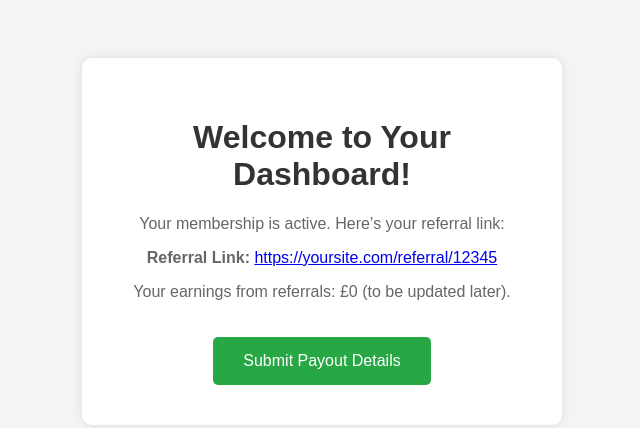
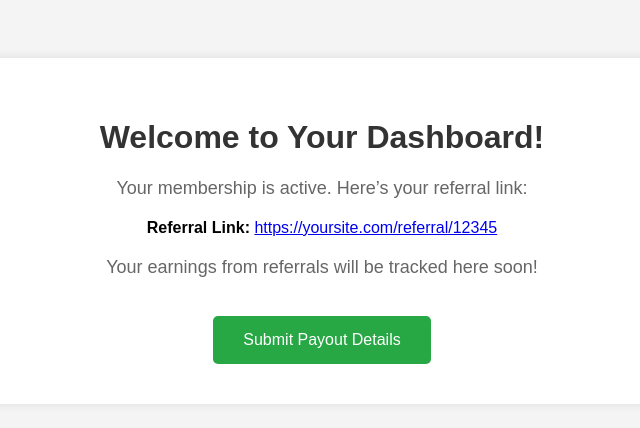
Before and after one commit to Umarsid44/membership-site, a plain HTML site: page dashboard.html in a window 1280 px wide. Shown: the whole page, without its empty margins (318-958 px from the left). Drawn offline with Linux system fonts and the light colour scheme.

Commit message:
Add files via upload

```diff
--- a/dashboard.html
+++ b/dashboard.html
@@ -6,10 +6,12 @@
     <title>Your Dashboard</title>
     <style>
         body { font-family: Arial, sans-serif; background-color: #f4f4f4; text-align: center; padding: 50px; }
-        .container { background: #fff; padding: 40px; border-radius: 10px; box-shadow: 0 0 10px rgba(0,0,0,0.1); max-width: 400px; margin: auto; }
+        .container { background: #fff; padding: 40px; border-radius: 10px; box-shadow: 0 0 10px rgba(0,0,0,0.1); max-width: 600px; margin: auto; }
         h1 { color: #333; }
-        p { color: #666; }
-        .btn { display: inline-block; margin-top: 20px; padding: 15px 30px; background-color: #28a745; color: white; text-decoration: none; border-radius: 5px; }
+        p { color: #666; font-size: 18px; }
+        .btn { display: inline-block; margin-top: 20px; padding: 15px 30px; background-color: #28a745; color: white; text-decoration: none; border-radius: 5px; font-size: 16px; }
+        .btn:hover { background-color: #218838; }
+        .referral-link { margin: 20px 0; font-size: 16px; }
     </style>
 </head>
 <body>
@@ -17,8 +19,10 @@
     <div class="container">
         <h1>Welcome to Your Dashboard!</h1>
         <p>Your membership is active. Here’s your referral link:</p>
-        <p><strong>Referral Link:</strong> <a href="https://yoursite.com/referral/12345">https://yoursite.com/referral/12345</a></p>
-        <p>Your earnings from referrals: £0 (to be updated later).</p>
+        <div class="referral-link">
+            <strong>Referral Link:</strong> <a href="https://yoursite.com/referral/12345" target="_blank">https://yoursite.com/referral/12345</a>
+        </div>
+        <p>Your earnings from referrals will be tracked here soon!</p>
         <a href="submit-details.html" class="btn">Submit Payout Details</a>
     </div>
 
```
Also changed, not shown: payment-success.html (+2 -14 lines).
